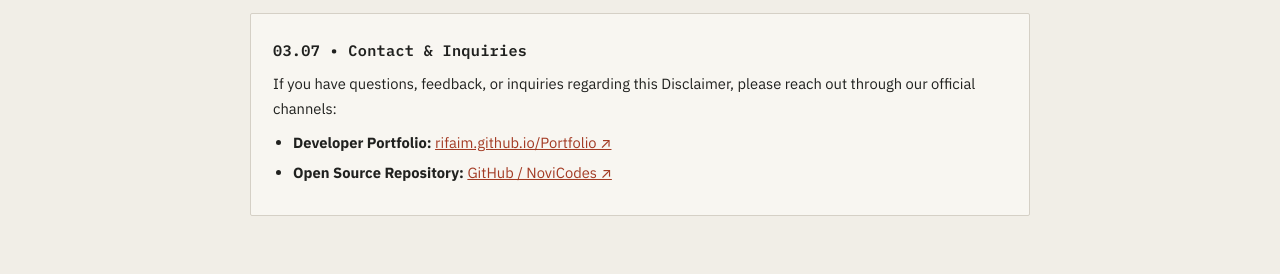
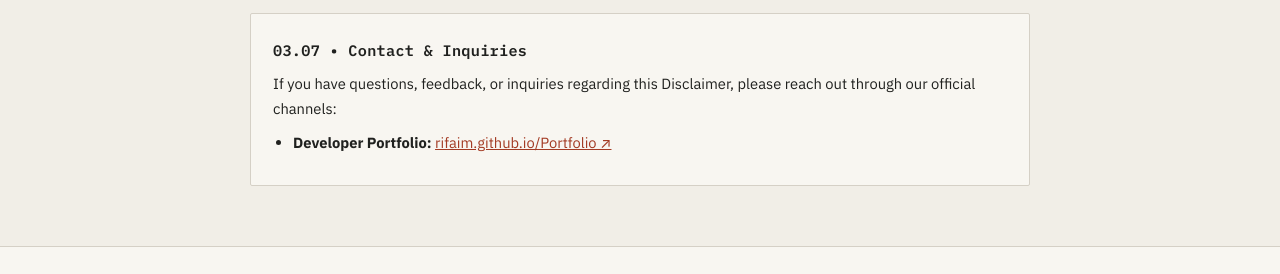
Before and after one commit to RifaiM/CodeRoots, an Astro site: page /disclaimer in a window 1280 px wide. Shown: the part 1763-2037 px from the top of the page. Built offline with nearby package versions, Linux system fonts and the light colour scheme; Astro itself is replaced by a stand-in of ours; a script that the page names is missing.

Commit message:
chore(disclaimer): remove GitHub repository link from contact section

```diff
--- a/src/pages/disclaimer.astro
+++ b/src/pages/disclaimer.astro
@@ -88,7 +88,6 @@ const navLinks = [
  <p>If you have questions, feedback, or inquiries regarding this Disclaimer, please reach out through our official channels:</p>
  <ul>
  <li><strong>Developer Portfolio:</strong> <a href="https://rifaim.github.io/Portfolio" target="_blank" rel="noopener noreferrer">rifaim.github.io/Portfolio ↗</a></li>
- <li><strong>Open Source Repository:</strong> <a href="https://github.com/RifaiM/NoviCodes" target="_blank" rel="noopener noreferrer">GitHub / NoviCodes ↗</a></li>
  </ul>
  </div>
  </main>
```
